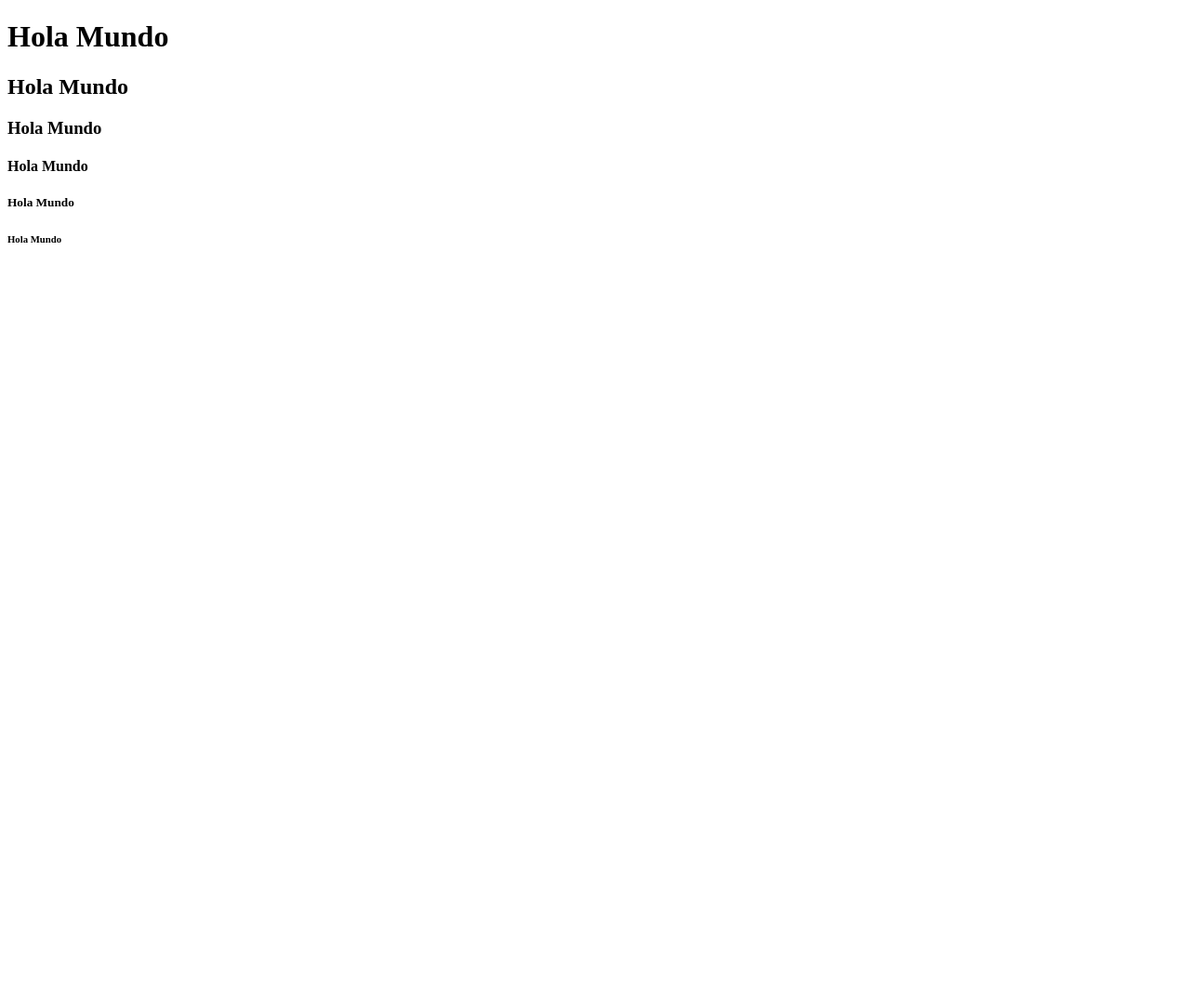
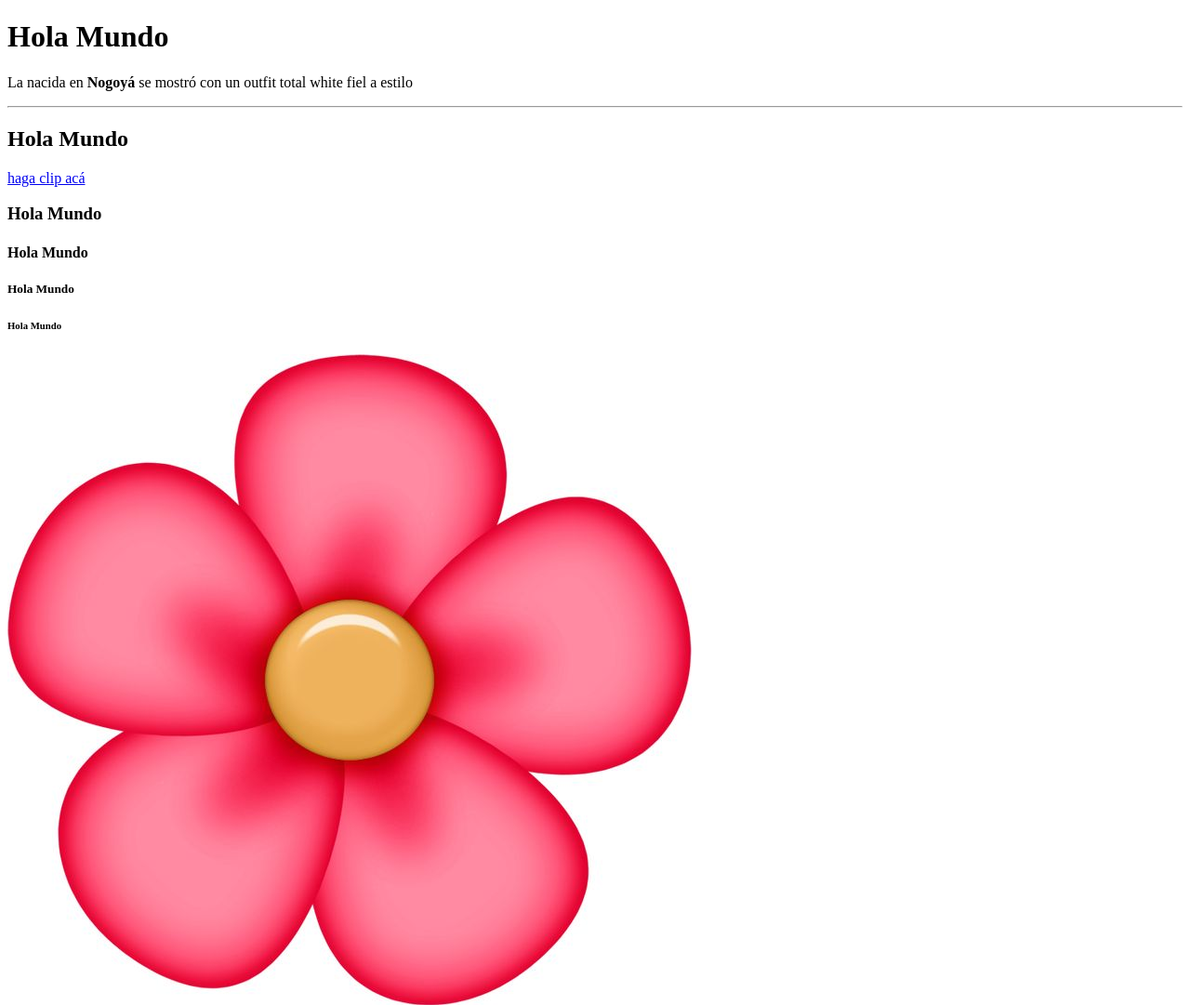
Before and after one commit to reyes-12/cami-proyect-, a plain HTML site: page index.html in a window 1280 px wide. Shown: the top 1081 px of the page at 93% size. Before the commit the page ends 800 px from the top, so only its background shows below. Drawn offline with Linux system fonts and the light colour scheme.

Commit message:
Add files via upload

```diff
--- a/index.html
+++ b/index.html
@@ -7,10 +7,15 @@
 </head>
 <body>
     <h1>Hola Mundo</h1>
+    <p>La nacida en <strong>Nogoyá</strong>  se mostró con un outfit total white fiel a estilo</p>
+    <hr>
     <h2>Hola Mundo</h2>
+    <a href="https://tn.com.ar/musica/noticias/2024/10/29/emilia-mernes-cumplio-28-anos-las-fotos-del-increible-festejo-con-invitados-de-lujo/"> haga clip acá</a>
     <h3>Hola Mundo</h3>
     <h4>Hola Mundo</h4>
     <h5>Hola Mundo</h5>
     <h6>Hola Mundo</h6>
+
+    <img src="/67edcc42c1f3892db530a833b9fcc792.jpg" alt="img de una flor fuccia">
 </body>
 </html>
```
Also changed, not shown: 67edcc42c1f3892db530a833b9fcc792.jpg (added), icono-de-flor-rosa-caricatura-ilustración-del-vector-aislada-en-blanco-fondo-197181577.webp (added).
